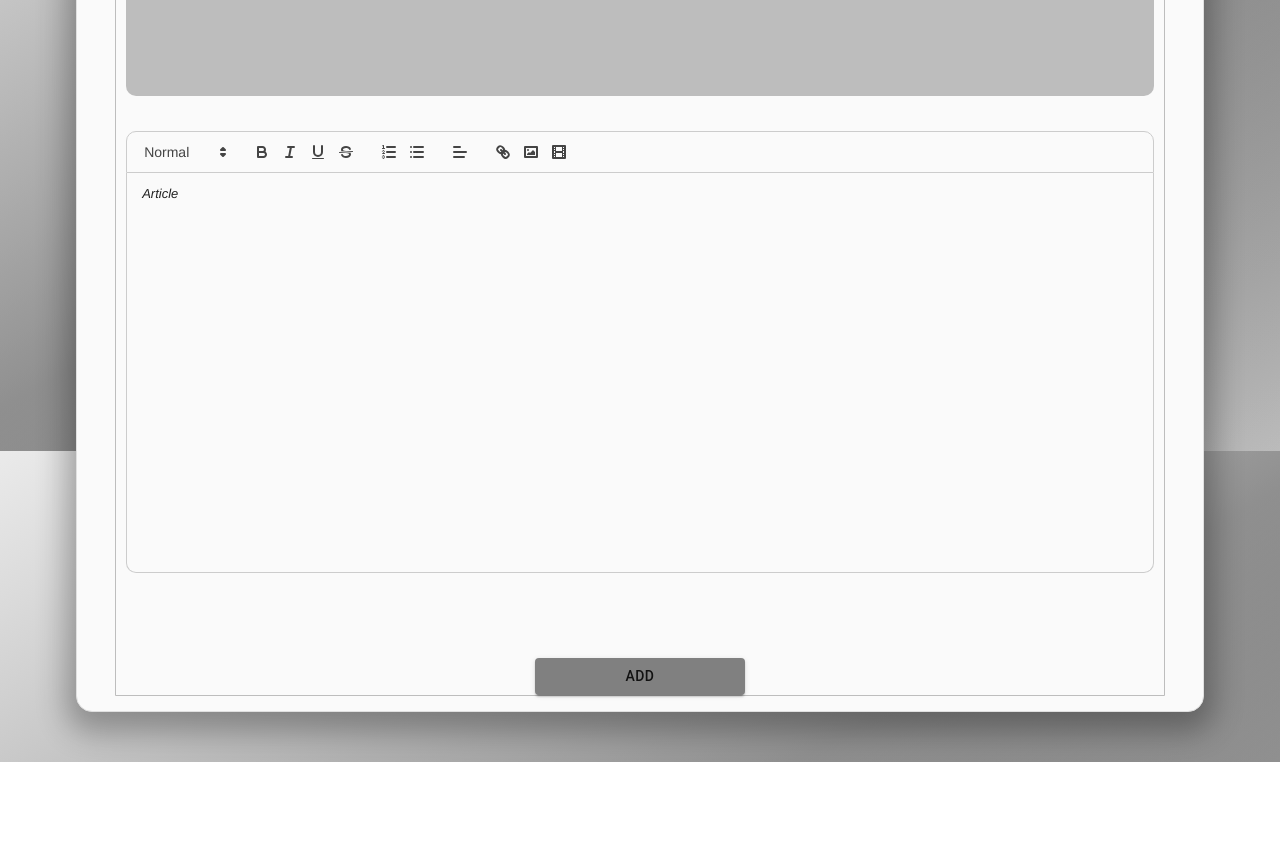
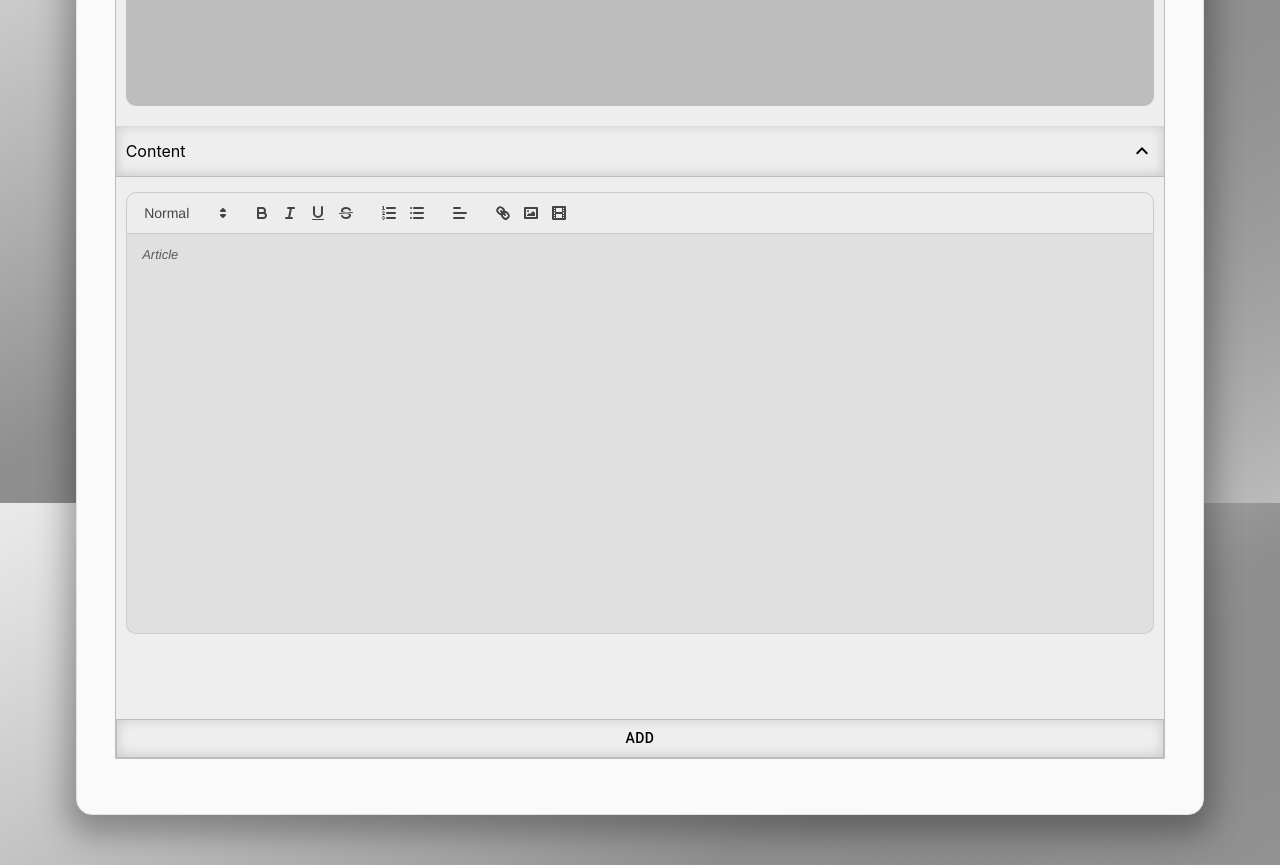
Before and after one commit to Miicy/news-feature, a React (Create React App) app: page /admin/admin-panel/add-news in a window 1280 px wide. Shown: the part 740-1605 px from the top of the page. Before the commit the page ends 1502 px from the top, so only its background shows below. Built offline with nearby package versions, Linux system fonts and the light colour scheme.

Commit message:
working on add news

```diff
--- a/src/App.css
+++ b/src/App.css
@@ -54,12 +54,15 @@ body::-webkit-scrollbar {
 .quill-error > * {
 	border: 1px solid #d32f2f !important;
 }
-
-:root {
-	--text-color-light: grey[900];
-	--text-color-dark: grey[50];
+.ql-toolbar.ql-snow + .ql-container.ql-snow{
+	background-color: #e0e0e0!important;
+	border-bottom-right-radius: 10px;
+	border-bottom-left-radius: 10px;
+}
+.ql-editor p{
+	color: black !important;
 }
 
-.quill > .ql-container > .ql-editor.ql-blank::before {
-	color: var(--text-color-light);
+.ql-toolbar.ql-snow {
+	background-color: #ededed!important;
 }
--- a/src/App.js
+++ b/src/App.js
@@ -53,7 +53,7 @@ function App() {
 		pageContainer: {
 			margin:
 				screenSize === "medium-s"
-					? "25px 0"
+					? "20px 0"
 					: screenSize === "small"
 					? "30px 0"
 					: "50px 0",
@@ -65,7 +65,7 @@ function App() {
 					? "1000px"
 					: screenSize === "small"
 					? "850px"
-					: "100vh",
+					: "90vh",
 			height: "auto",
 			backgroundColor: theme.palette.primary.main,
 			borderRadius: "16px",
@@ -73,10 +73,11 @@ function App() {
 			boxShadow: " 0 10px 30px 10px rgba(0, 0, 0, 0.3)",
 			display: "flex",
 			flexDirection: "column",
-			justifyContent: "flex-start",
+			justifyContent: "center",
 			alignItems: "center",
 			zIndex: 10,
 			transition: "0.2s",
+			transition: "minHeight 0.4s ease-in-out",
 		},
 	};
 
--- a/src/components/common/Breadcrumbs.js
+++ b/src/components/common/Breadcrumbs.js
@@ -3,7 +3,7 @@ import { Breadcrumbs } from "@mui/material";
 import { isMobile } from "react-device-detect";
 import { selectScreenSize } from "../../store/reducers/layoutSlice";
 import { useSelector } from "react-redux";
-import "../../pages/pages.css"
+import "../../pages/pages.css";
 
 function BreadcrumbsPage({ second, secondUrl, third, thirdUrl, link }) {
 	const screenSize = useSelector(selectScreenSize);
@@ -18,6 +18,7 @@ function BreadcrumbsPage({ second, secondUrl, third, thirdUrl, link }) {
 						: screenSize === "medium"
 						? "0.95em"
 						: "1em",
+				marginBottom: isMobile && screenSize === "small" ? "10px" : "15px",
 			}}
 		>
 			<Link color="inherit" href="/" className="hover">
--- a/src/components/common/CustomButton.js
+++ b/src/components/common/CustomButton.js
@@ -1,37 +1,38 @@
 import { useTheme } from "@emotion/react";
 import { Button } from "@mui/material";
 
-const CustomLoginButton = ({ buttonText, disabled, onClick, }) => {
+const CustomButton = ({ color,text, disabled, onClick, width, borderRadius }) => {
 	const theme = useTheme();
 
-  const buttonLoginStyles = {
-    // backgroundColor: theme.palette.secondary.main,
-    backgroundColor: "grey",
+	const buttonStyles = {
+		boxShadow: "0px -1px 12px 1px rgba(0,0,0,0.15) inset",
+		border: `1px solid ${theme.palette.fifth.main}`,
+		backgroundColor: theme.palette.third.secondary,
 		"&:hover": {
-      backgroundColor: "darkgrey"
-      // color: theme.palette.white.main,
+			backgroundColor: theme.palette.forth.secondary,
 		},
 		"&:disabled": {
-      backgroundColor: "lightgrey"
-      // backgroundColor: theme.palette.primaryLighter.main,
-      // border: `solid 1px ${theme.palette.white.opacity20}`,
-      // color: theme.palette.white.opacity20,
+			backgroundColor: "lightgrey",
+			color: "white",
+			cursor: "default",
 		},
-    width:"100%"
+		width: width,
+		borderRadius: borderRadius,
+    color: color,
 	};
 
 	return (
 		<Button
+			color="opposite"
 			type="submit"
 			variant="contained"
-      color="secondary"
 			disabled={disabled}
 			onClick={onClick}
-      sx={buttonLoginStyles}
+			sx={buttonStyles}
 		>
-      {buttonText}
+			{text}
 		</Button>
 	);
 };
 
-export default CustomLoginButton;
+export default CustomButton;
--- a/src/components/common/FormikDatePicker.js
+++ b/src/components/common/FormikDatePicker.js
@@ -49,6 +49,7 @@ const FormikDatePicker = ({
 	return (
 		<Field name={name}>
 			{({ form }) => {
+				const { error, touched } = form.getFieldMeta(name);
 				return (
 					<LocalizationProvider dateAdapter={AdapterDayjs}>
 						<div style={DatePickerStyles.container}>
@@ -60,8 +61,15 @@ const FormikDatePicker = ({
 								value={today}
 								format="LL"
 								slotProps={{
-									textField: { variant: "outlined", color: "opposite", label: "Date", size:size },
+									textField: {
+										variant: "outlined",
+										color: "opposite",
+										label: "Date",
+										size: size,
+									},
 								}}
+								error={!!error && touched}
+								helperText={touched ? error : helperText}
 							/>
 							<ErrorMessage
 								style={DatePickerStyles.error}
--- a/src/pages/AdminAddNews.js
+++ b/src/pages/AdminAddNews.js
@@ -1,40 +1,40 @@
-import React, { useEffect, useMemo, useState } from "react";
+import "../pages/pages.css";
+import { useTheme } from "@emotion/react";
+import React, { useState } from "react";
+import { useDispatch, useSelector } from "react-redux";
+import { useNavigate } from "react-router-dom";
+import { isMobile } from "react-device-detect";
+import { selectScreenSize } from "../store/reducers/layoutSlice";
+
+import dayjs from "dayjs";
+import * as Yup from "yup";
+import { Formik, Form } from "formik";
+import FormikField from "../components/common/FormikField";
+import FormikDatePicker from "../components/common/FormikDatePicker";
+import ReactQuillComponent from "../components/common/ReactQuillComponent";
+import ExpandLessIcon from "@mui/icons-material/ExpandLess";
+import ExpandMoreIcon from "@mui/icons-material/ExpandMore";
+
+import CustomButton from "../components/common/CustomButton";
 import BreadcrumbsPage from "../components/common/Breadcrumbs";
-import { useDispatch, useSelector } from "react-redux";
-import { selectScreenSize } from "../store/reducers/layoutSlice";
-import { isMobile } from "react-device-detect";
-import CustomField from "../components/common/LoginField";
-import { Formik, Form, Field, useFormikContext, ErrorMessage } from "formik";
+
 import {
 	DATA_STATE,
 	NOTIFICATION_TYPES,
 	SERVER_URL,
 } from "../helpers/app.constants";
-import * as Yup from "yup";
+
 import {
 	displayNotification,
 	setDataState,
 } from "../store/reducers/notificationSlice";
-import { useNavigate } from "react-router-dom";
-
-import CustomLoginButton from "../components/common/CustomButton";
-
-import FormikField from "../components/common/FormikField";
-import FormikDatePicker from "../components/common/FormikDatePicker";
-import { useTheme } from "@emotion/react";
-
-import dayjs from "dayjs";
-import ReactQuillComponent from "../components/common/ReactQuillComponent";
-import ExpandLessIcon from "@mui/icons-material/ExpandLess";
-import ExpandMoreIcon from "@mui/icons-material/ExpandMore";
-import "../pages/pages.css";
 
 function AdminAddNews() {
-	const screenSize = useSelector(selectScreenSize);
+	const today = dayjs();
 	const dispatch = useDispatch();
 	const navigate = useNavigate();
 	const theme = useTheme();
-	const today = dayjs();
+	const screenSize = useSelector(selectScreenSize);
 
 	const [expanded, setExpanded] = useState({
 		title: false,
@@ -97,17 +97,28 @@ function AdminAddNews() {
 			display: "flex",
 			flexDirection: "column",
 			width: "95%",
-			alignItems: screenSize === "small" || isMobile ? "center" : "flex-start",
 			borderTopLeftRadius: "15px",
 			borderTopRightRadius: "15px",
 			border: `1px solid ${theme.palette.fifth.secondary}`,
 			display: "flex",
-			flexDirection: "column",
-			alignItems: "center",
+			backgroundColor: theme.palette.fifth.third,
+			marginBottom: "40px",
+			minHeight: "75vh",
+			overflow: "auto",
 		},
 		form: {
 			height: "fit-content",
 			width: "100%",
+			minHeight: "100%",
+			display: "flex",
+			minHeight: "75vh",
+			flexDirection: "column",
+			justifyContent: "space-between",
+			alignItems: "center",
+		},
+		formFields: {
+			width: "100%",
+			height: "fit-content",
 			display: "flex",
 			flexDirection: "column",
 			alignItems: "center",
@@ -121,6 +132,7 @@ function AdminAddNews() {
 			alignItems: "center",
 			boxShadow: "0px -1px 12px 1px rgba(0,0,0,0.15) inset",
 			borderBottom: `1px solid ${theme.palette.fifth.secondary}`,
+			backgroundColor: theme.palette.third.secondary,
 			cursor: "pointer",
 		},
 		expandIcon: {
@@ -129,22 +141,34 @@ function AdminAddNews() {
 		expandedTitle: {
 			marginLeft: "10px",
 		},
-		titleDate: {
-			display: "flex",
-			flexDirection: screenSize === "small" || isMobile ? "column" : "row",
-			width: "98%",
+		fieldMargin: {
 			marginTop:
+				screenSize === "medium-s"
+					? "15p"
+					: screenSize === "small"
+					? "10px"
+					: "20px",
+			marginBottom:
 				screenSize === "medium-s"
 					? "15px"
 					: screenSize === "small"
 					? "10px"
 					: "20px",
+			width: screenSize === "small" || isMobile ? "90%" : "98%",
+		},
+		titleDate: {
+			display: "flex",
+			flexDirection: screenSize === "small" || isMobile ? "column" : "row",
+			marginBottom:
+				screenSize === "medium-s"
+					? "15px"
+					: screenSize === "small"
+					? "55px"
+					: "20px",
 			justifyContent: "space-between",
 			height: "60px",
-			marginBottom: "15px",
 			animation: "expandAnimation 0.2s ease 0s 1 normal forwards",
 		},
-
 		image: {
 			backgroundColor: theme.palette.fifth.main,
 			height: screenSize === "small" || isMobile ? "200px" : "400px",
@@ -177,7 +201,7 @@ function AdminAddNews() {
 			display: "flex",
 			marginTop: "70px",
 			cursor: "pointer",
-			width: "20%",
+			width: "100%",
 		},
 	};
 
@@ -200,30 +224,41 @@ function AdminAddNews() {
 				>
 					{({ isValid, values, touched, errors }) => (
 						<Form style={AdminAddNewsStyles.form}>
+							<div style={AdminAddNewsStyles.formFields}>
 								<div
 									style={{
 										...AdminAddNewsStyles.expanded,
 										borderTopLeftRadius: "15px",
 										borderTopRightRadius: "15px",
 									}}
+									className={"hover-button"}
 									onClick={() => toggleExpanded("title")}
 								>
 									<div
 										style={{
 											...AdminAddNewsStyles.expandedTitle,
-										color: errors.title && touched.title ? "red" : "",
+											color:
+												(errors.title || errors.date) &&
+												(touched.title || touched.date)
+													? theme.palette.red.error
+													: "",
 										}}
 									>
 										Title & Date
 									</div>
 									{expanded.title ? (
+										<ExpandMoreIcon sx={AdminAddNewsStyles.expandIcon} />
+									) : (
 										<ExpandLessIcon sx={AdminAddNewsStyles.expandIcon} />
-								) : (
-									<ExpandMoreIcon sx={AdminAddNewsStyles.expandIcon} />
 									)}
 								</div>
 								{!expanded.title && (
-								<div style={AdminAddNewsStyles.titleDate}>
+									<div
+										style={{
+											...AdminAddNewsStyles.fieldMargin,
+											...AdminAddNewsStyles.titleDate,
+										}}
+									>
 										<FormikField
 											name="title"
 											label="Title"
@@ -256,38 +291,73 @@ function AdminAddNews() {
 								)}
 								<div
 									style={AdminAddNewsStyles.expanded}
+									className={"hover-button"}
 									onClick={() => toggleExpanded("coverImage")}
 								>
 									<div
 										style={{
 											...AdminAddNewsStyles.expandedTitle,
-										color: errors.title && touched.title ? "red" : "",
+											color:
+												errors.image && touched.image
+													? theme.palette.red.error
+													: "",
 										}}
 									>
 										Cover Image
-
 									</div>
 									{expanded.coverImage ? (
+										<ExpandMoreIcon sx={AdminAddNewsStyles.expandIcon} />
+									) : (
 										<ExpandLessIcon sx={AdminAddNewsStyles.expandIcon} />
-									) : (
-										<ExpandMoreIcon sx={AdminAddNewsStyles.expandIcon} />
 									)}
 								</div>
 								{!expanded.coverImage && (
-								<div style={AdminAddNewsStyles.image}></div>
+									<div
+										style={{
+											...AdminAddNewsStyles.image,
+											...AdminAddNewsStyles.fieldMargin,
+										}}
+									></div>
 								)}
-
+								<div
+									style={AdminAddNewsStyles.expanded}
+									onClick={() => toggleExpanded("content")}
+									className={"hover-button"}
+								>
+									<div
+										style={{
+											...AdminAddNewsStyles.expandedTitle,
+											color:
+												errors.content && touched.content
+													? theme.palette.red.error
+													: "",
+										}}
+									>
+										Content
+									</div>
+									{expanded.content ? (
+										<ExpandMoreIcon sx={AdminAddNewsStyles.expandIcon} />
+									) : (
+										<ExpandLessIcon sx={AdminAddNewsStyles.expandIcon} />
+									)}
+								</div>
+								{!expanded.content && (
 									<div style={AdminAddNewsStyles.quill}>
 										<ReactQuillComponent name="content" />
 									</div>
+								)}
+
 								<div style={AdminAddNewsStyles.tags}></div>
 								<div style={AdminAddNewsStyles.location}></div>
-
+							</div>
 							<div style={AdminAddNewsStyles.button}>
-								<CustomLoginButton
+								<CustomButton
 									type="submit"
 									disabled={!isValid}
-									buttonText="Add"
+									text="Add"
+									className="hover-button"
+									width={"100%"}
+									borderRadius={0}
 								/>
 							</div>
 						</Form>
--- a/src/pages/AdminLogin.js
+++ b/src/pages/AdminLogin.js
@@ -20,6 +20,7 @@ import LoginField from "../components/common/LoginField";
 import { selectScreenSize } from "../store/reducers/layoutSlice";
 
 function AdminLogin() {
+	const theme = useTheme();
 	const dispatch = useDispatch();
 	const navigate = useNavigate();
 	const screenSize = useSelector(selectScreenSize);
@@ -79,20 +80,22 @@ function AdminLogin() {
 	const adminLoginStyles = {
 		container: {
 			width: "100%",
-			height: "100vh",
+			height: "75vh",
 			display: "flex",
 			justifyContent: "center",
 			alignItems: "center",
 		},
 		loginContainer: {
-			width: !isMobile && screenSize !== "small" ? "60%" : "90%",
+			width: !isMobile && screenSize !== "small" ? "50%" : "90%",
 			height: !isMobile && screenSize !== "small" ? "60%" : "90%",
-			backgroundColor: "lightgrey",
+			backgroundColor: theme.palette.fifth.third,
 			borderRadius: "15px",
 			display: "flex",
 			flexDirection: "column",
 			justifyContent: "center",
 			alignItems: "center",
+			color: theme.palette.text.primary,
+			boxShadow: "0px 1px 15px 4px rgba(0,0,0,0.25)"
 		},
 
 		form: {
@@ -107,7 +110,7 @@ function AdminLogin() {
 			display: "flex",
 			justifyContent: "center",
 			alignItems: "center",
-			width: "35%",
+			width: "100%",
 			marginTop: isMobile && screenSize === "small" ? "10px" : "20px",
 		},
 		fieldContainer:{
@@ -148,7 +151,10 @@ function AdminLogin() {
 								<CustomButton
 									disabled={!formik.values.username || !formik.values.password}
 									onClick={formik.handleSubmit}
-									buttonText={"Login"}
+									text={"Login"}
+									width={"70%"}
+									borderRadius={2}
+									color={theme.palette.text.oppositeDark}
 								/>
 							</div>
 						</Form>
--- a/src/pages/AdminNews.js
+++ b/src/pages/AdminNews.js
@@ -21,8 +21,7 @@ function AdminNews() {
 	const allNews = useGetAllNews();
 
 	const adminNewsStyles = {
-		allNews: {
-			margin: isMobile && screenSize === "small" ? "10px 0" : "20px 0 40px 0",
+		container: {
 			width: "95%",
 			minHeight: "30vh",
 			height: "auto",
@@ -34,6 +33,7 @@ function AdminNews() {
 			border: `1px solid ${theme.palette.fifth.secondary}`,
 			overflow: "auto",
 			backgroundColor: theme.palette.secondary.secondary,
+			marginBottom:"40px"
 		},
 		addNews: {
 			height: isMobile || screenSize === "small" ? "30px" : "60px",
@@ -88,7 +88,7 @@ function AdminNews() {
 					link={"Admin News"}
 				/>
 			</div>
-			<div style={adminNewsStyles.allNews}>
+			<div style={adminNewsStyles.container}>
 				<div style={adminNewsStyles.heading}>
 					<div
 						style={{
--- a/src/pages/pages.css
+++ b/src/pages/pages.css
@@ -9,7 +9,7 @@
 }
 
 .breadcrumbsContainer {
-	margin-top: 15px;
+	margin-top: 5px;
 	width: 95%;
 	display: flex;
 	align-items: center;
--- a/src/theme/themeDesign.js
+++ b/src/theme/themeDesign.js
@@ -21,10 +21,12 @@ const getDesignTokens = (mode) => ({
 					},
 					forth: {
 						main: grey[300],
+						secondary: grey[300],
 					},
 					fifth: {
 						main: grey[400],
 						secondary: grey[400],
+						third:grey[200],
 					},
 					oppositeLighter: {
 						main: grey[500],
@@ -36,6 +38,7 @@ const getDesignTokens = (mode) => ({
 					},
 					divider: grey[400],
 					text: {
+						oppositeDark: grey[900],
 						primary: grey[900],
 						secondary: grey[700],
 					},
@@ -62,10 +65,12 @@ const getDesignTokens = (mode) => ({
 					},
 					forth: {
 						main: grey[600],
+						secondary: grey[300],
 					},
 					fifth: {
 						main: grey[500],
 						seondary:grey[400],
+						third:grey[600],
 					},
 					opposite: {
 						main: grey[50],
@@ -76,6 +81,7 @@ const getDesignTokens = (mode) => ({
 					},
 					divider: grey[400],
 					text: {
+						oppositeDark: grey[900],
 						primary: grey[50],
 						secondary: grey[400],
 					},
@@ -114,14 +120,17 @@ export const themeCreation = (mode) =>
 					},
 				},
 			},
-			MuiFormLabel: {
+			MuiOutlinedInput: {
 				styleOverrides: {
-					root: {
-						// "&.MuiInputLabel-root.Mui-focused": {
-						// 	color: mode === "light" ? grey[900] : grey[50],
-						// },
+				  input: {
+					'&:-webkit-autofill': {
+					  '-webkit-box-shadow': `0 0 0 100px ${mode === "light" ? grey[100] : grey[500]}  inset`,
+					  '-webkit-text-fill-color': mode === "light" ? grey[900] : grey[50],
+					  'caret-color': '#your-caret-color',
+					  'border-radius': 'inherit',
 					},
+				  },
 				},
-			},
+			  },
 		},
 	});
```
Also changed, not shown: src/components/common/ReactQuillComponent.js (+1 -19 lines). Lines whose indentation alone changed are shown as unchanged.
